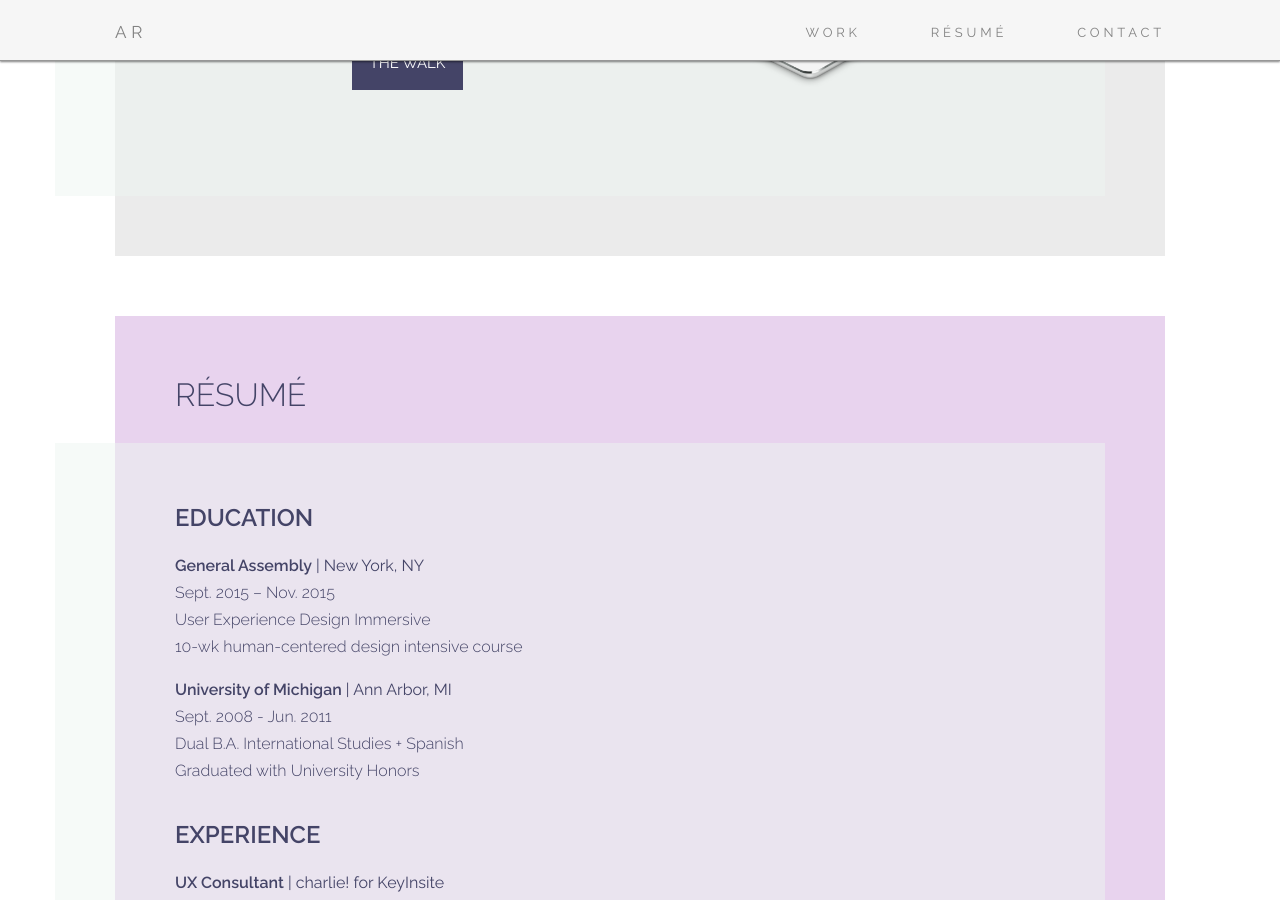
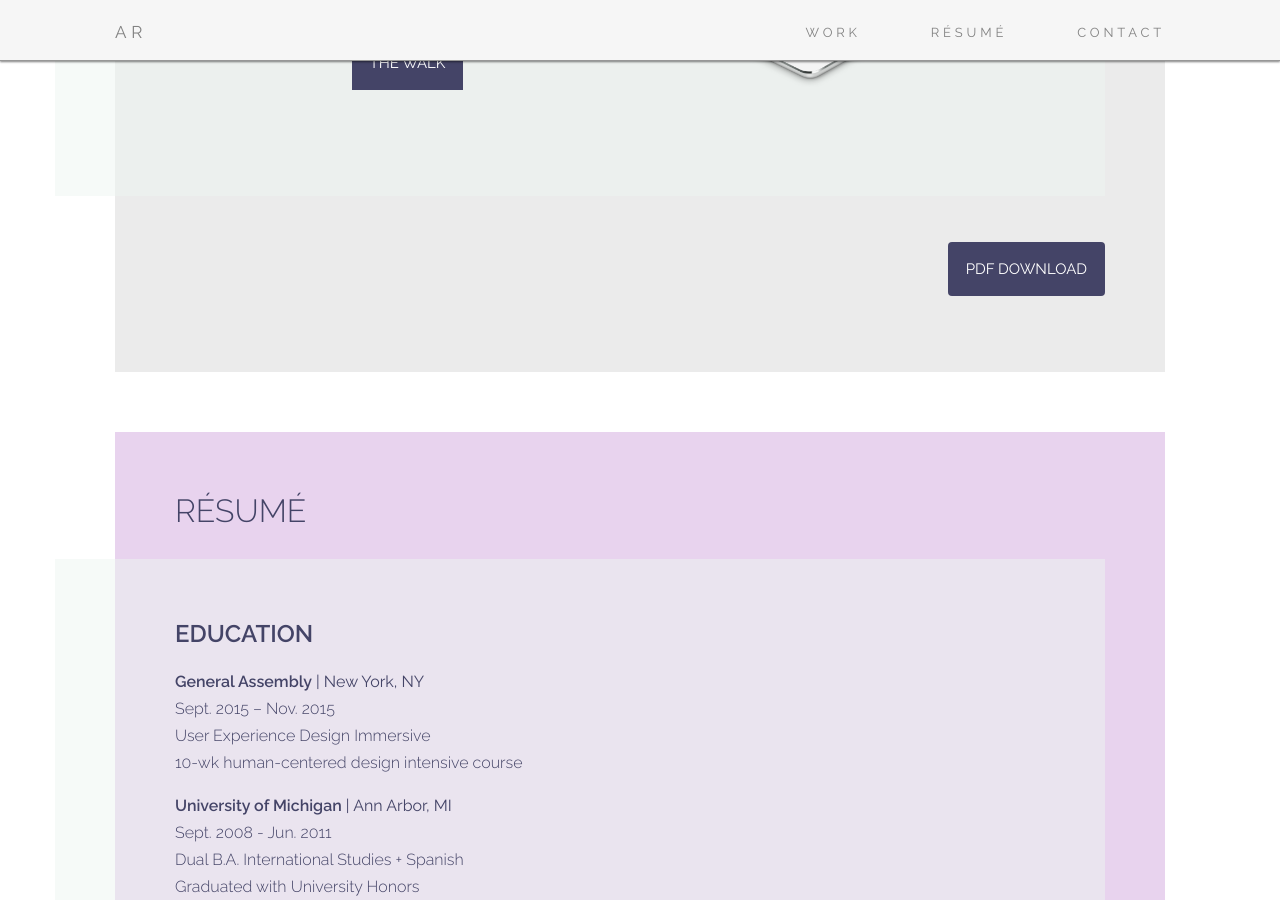
Before and after one commit to ameeliar/ameeliar.github.io, a Jekyll site: the page built from index.html, in a window 1280 px wide and 900 px high, scrolled down 2067 px. Built offline with Jekyll 4.4.1, drawn with Linux system fonts in a browser that asks for light colours.

Commit message:
portfolio link

```diff
--- a/_config.yml
+++ b/_config.yml
@@ -10,3 +10,4 @@ email: amelia.ruslim@gmail.com
 linkedin: https://www.linkedin.com/in/ameliaruslim
 medium: https://medium.com/@ameeliar
 twitter: https://twitter.com/ameeliar
+portfolio: https://drive.google.com/file/d/0B4H4MB3nImNhV3dNLW91X3o5aVk/view?usp=sharing
--- a/index.html
+++ b/index.html
@@ -134,6 +134,11 @@ layout: default
           </div>
         </div>
       </div>
+    </div>
+    <div class='content-row left right align-right'>
+      <a class='button rounded' href='{{site.portfolio}}'>
+        PDF Download
+      </a>
     </div>
   </div>
 </section>
```
